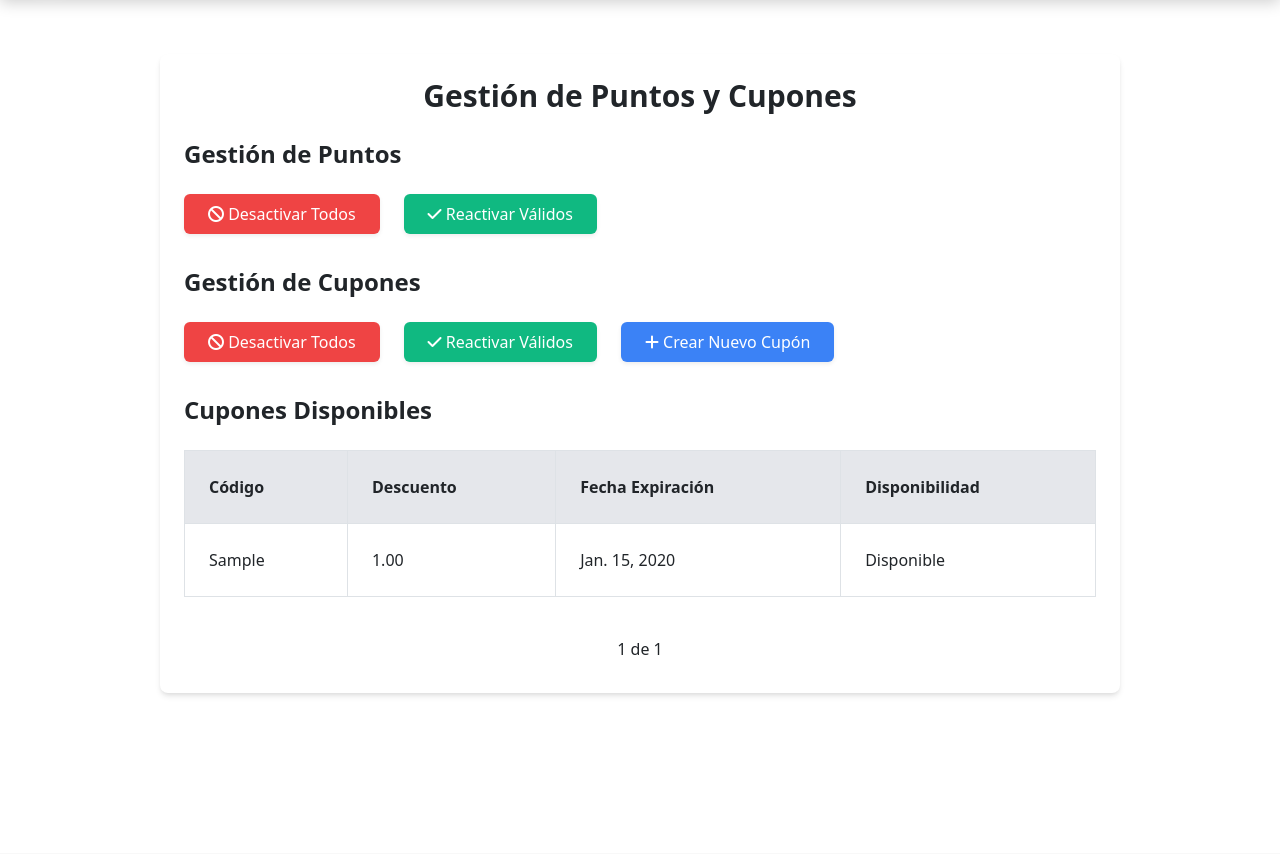
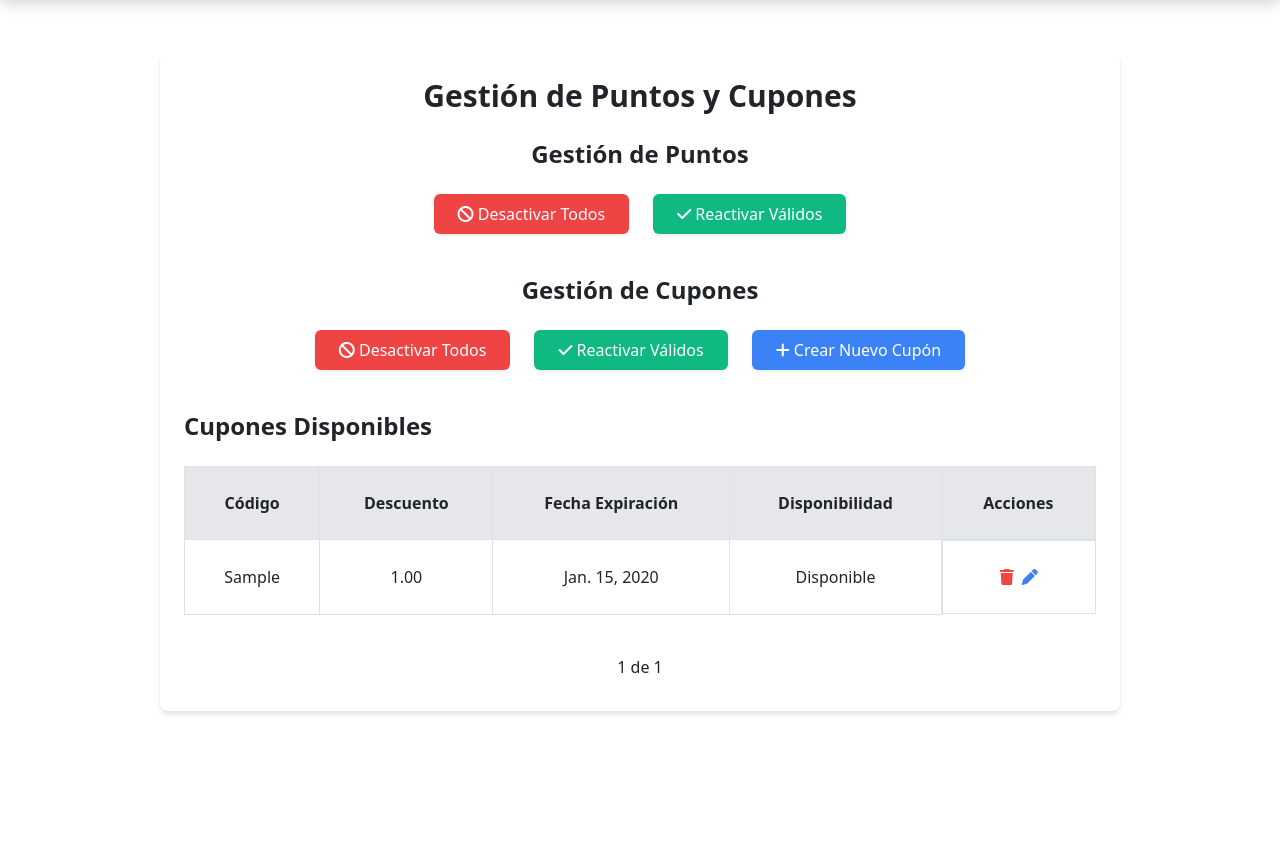
Before and after one commit to InfinityJaaR/App-Restaurant, a Django app: page /app/gestionar_regalias/ in a window 1280 px wide. Shown: the part 74-928 px from the top of the page. Before the commit the page ends 769 px from the top, so only its background shows below. Run offline with Django 5.2, Linux system fonts and the light colour scheme; tables that the repository leaves empty hold one stand-in row (values such as "Sample post").

Commit message:
Agregar eliminar y editar cupon

```diff
--- a/app/templates/Administrador/gestionarRegalias.html
+++ b/app/templates/Administrador/gestionarRegalias.html
@@ -26,45 +26,50 @@
         {% endif %}
 
         <!-- Gestión de Puntos -->
-        <div class="section mb-8">
+        <div class="section flex items-center justify-center">
+            <div class="text-center">
                 <h2 class="text-2xl font-semibold mb-4">Gestión de Puntos</h2>
-            <div class="header flex gap-4">
+                <div class="header flex flex-wrap gap-4 justify-center">
                     <form action="{% url 'desactivar_puntos' %}" method="POST" class="inline-block">
                         {% csrf_token %}
-                    <button type="submit" class="btn-action bg-red-500 text-white px-4 py-2 rounded-md shadow-sm transform transition duration-200 hover:bg-red-600 hover:shadow-md">
+                        <button type="submit" class="btn-action bg-red-500 text-white px-4 py-2 rounded-md shadow-sm transform transition duration-200 hover:bg-red-600 hover:shadow-md w-full md:w-auto">
                             <i class="fa-solid fa-ban"></i> Desactivar Todos
                         </button>
                     </form>
                     <form action="{% url 'reactivar_puntos' %}" method="POST" class="inline-block">
                         {% csrf_token %}
-                    <button type="submit" class="btn-action bg-green-500 text-white px-4 py-2 rounded-md shadow-sm transform transition duration-200 hover:bg-green-600 hover:shadow-md">
+                        <button type="submit" class="btn-action bg-green-500 text-white px-4 py-2 rounded-md shadow-sm transform transition duration-200 hover:bg-green-600 hover:shadow-md w-full md:w-auto">
                             <i class="fa-solid fa-check"></i> Reactivar Válidos
                         </button>
                     </form>
                 </div>
             </div>
+        </div>
 
         <!-- Gestión de Cupones -->
-        <div class="section mb-8">
+        <div class="section flex items-center justify-center">
+            <div class="text-center p-10">
                 <h2 class="text-2xl font-semibold mb-4">Gestión de Cupones</h2>
-            <div class="header flex gap-4 mb-6">
+                <div class="header flex flex-wrap gap-4 justify-center">
                     <form action="{% url 'desactivar_cupones' %}" method="POST" class="inline-block">
                         {% csrf_token %}
-                    <button type="submit" class="btn-action bg-red-500 text-white px-4 py-2 rounded-md shadow-sm transform transition duration-200 hover:bg-red-600 hover:shadow-md">
+                        <button type="submit" class="btn-action bg-red-500 text-white px-4 py-2 rounded-md shadow-sm transform transition duration-200 hover:bg-red-600 hover:shadow-md w-full md:w-auto">
                             <i class="fa-solid fa-ban"></i> Desactivar Todos
                         </button>
                     </form>
                     <form action="{% url 'reactivar_cupones' %}" method="POST" class="inline-block">
                         {% csrf_token %}
-                    <button type="submit" class="btn-action bg-green-500 text-white px-4 py-2 rounded-md shadow-sm transform transition duration-200 hover:bg-green-600 hover:shadow-md">
+                        <button type="submit" class="btn-action bg-green-500 text-white px-4 py-2 rounded-md shadow-sm transform transition duration-200 hover:bg-green-600 hover:shadow-md w-full md:w-auto">
                             <i class="fa-solid fa-check"></i> Reactivar Válidos
                         </button>
                     </form>
-                <button onclick="openModal()" class="btn-action bg-blue-500 text-white px-4 py-2 rounded-md shadow-sm transform transition duration-200 hover:bg-blue-600 hover:shadow-md">
+                    <button onclick="openModal()" class="btn-action bg-blue-500 text-white px-4 py-2 rounded-md shadow-sm transform transition duration-200 hover:bg-blue-600 hover:shadow-md w-full md:w-auto">
                         <i class="fa-solid fa-plus"></i> Crear Nuevo Cupón
                     </button>
                 </div>
             </div>
+        </div>
+
 
         <!-- Cupones Disponibles -->
         <div class="section mb-8">
@@ -73,23 +78,64 @@
                 <table class="table-auto w-full text-left border-collapse">
                     <thead>
                         <tr class="bg-gray-200">
-                            <th class="p-4 border">Código</th>
-                            <th class="p-4 border">Descuento</th>
-                            <th class="p-4 border">Fecha Expiración</th>
-                            <th class="p-4 border">Disponibilidad</th>
+                            <th class="p-4 border text-center">Código</th>
+                            <th class="p-4 border text-center">Descuento</th>
+                            <th class="p-4 border text-center">Fecha Expiración</th>
+                            <th class="p-4 border text-center">Disponibilidad</th>
+                            <th class="p-4 border text-center">Acciones</th>
                         </tr>
                     </thead>
                     <tbody>
                         {% for cupon in cupones %}
                         <tr>
-                            <td class="p-4 border">{{ cupon.codigo }}</td>
-                            <td class="p-4 border">{{ cupon.descuento }}</td>
-                            <td class="p-4 border">{{ cupon.fecha_expiracion }}</td>
-                            <td class="p-4 border">{{ cupon.disponibilidad|yesno:"Disponible,No disponible" }}</td>
+                            <td class="p-4 border text-center">{{ cupon.codigo }}</td>
+                            <td class="p-4 border text-center">{{ cupon.descuento }}</td>
+                            <td class="p-4 border text-center">{{ cupon.fecha_expiracion }}</td>
+                            <td class="p-4 border text-center">{{ cupon.disponibilidad|yesno:"Disponible,No disponible" }}</td>
+                            <td class="p-4 border flex gap-2 justify-center items-center">
+                                <form action="{% url 'eliminar_cupon' cupon.id_cupon %}" method="POST" class="inline-block">
+                                    {% csrf_token %}
+                                    <button type="submit" class="text-red-500 hover:text-red-700">
+                                        <i class="fa-solid fa-trash"></i>
+                                    </button>
+                                </form>
+                                <button onclick="openEditModal('{{ cupon.id_cupon }}', '{{ cupon.codigo }}', '{{ cupon.descuento }}', '{{ cupon.fecha_expiracion }}')" class="text-blue-500 hover:text-blue-700">
+                                    <i class="fa-solid fa-pen"></i>
+                                </button>
+                            </td>
                         </tr>
                         {% endfor %}
                     </tbody>
                 </table>
+            </div>
+        </div>
+
+        <!-- Modal para Editar Cupón -->
+        <div id="edit-modal" class="fixed z-10 inset-0 overflow-y-auto hidden">
+            <div class="flex items-center justify-center min-h-screen">
+                <div class="bg-white p-8 rounded-lg shadow-lg max-w-md w-full">
+                    <h2 class="text-xl font-bold mb-6">Editar Cupón</h2>
+                    <form id="edit-form" action="{% url 'editar_cupon' %}" method="POST">
+                        {% csrf_token %}
+                        <input type="hidden" name="id_cupon" id="edit-cupon-id">
+                        <div class="mb-4">
+                            <label for="edit-codigo" class="block text-sm font-medium mb-2">Código:</label>
+                            <input type="text" name="codigo" id="edit-codigo" class="w-full border border-gray-300 px-4 py-2 rounded-md" required>
+                        </div>
+                        <div class="mb-4">
+                            <label for="edit-descuento" class="block text-sm font-medium mb-2">Descuento:</label>
+                            <input type="number" step="0.01" name="descuento" id="edit-descuento" class="w-full border border-gray-300 px-4 py-2 rounded-md" required>
+                        </div>
+                        <div class="mb-4">
+                            <label for="edit-fecha-expiracion" class="block text-sm font-medium mb-2">Fecha Expiración:</label>
+                            <input type="date" name="fecha_expiracion" id="edit-fecha-expiracion" class="w-full border border-gray-300 px-4 py-2 rounded-md" required>
+                        </div>
+                        <div class="flex justify-end gap-4">
+                            <button type="button" onclick="closeEditModal()" class="bg-gray-500 text-white px-4 py-2 rounded-md hover:bg-gray-600">Cancelar</button>
+                            <button type="submit" class="bg-blue-500 text-white px-4 py-2 rounded-md hover:bg-blue-600">Guardar</button>
+                        </div>
+                    </form>
+                </div>
             </div>
         </div>
 
@@ -152,5 +198,17 @@
     function closeModal() {
         document.getElementById('modal').classList.add('hidden');
     }
+
+    function openEditModal(id_cupon, codigo, descuento, fechaExpiracion) {
+        document.getElementById('edit-cupon-id').value = id_cupon;
+        document.getElementById('edit-codigo').value = codigo;
+        document.getElementById('edit-descuento').value = descuento;
+        document.getElementById('edit-fecha-expiracion').value = fechaExpiracion;
+        document.getElementById('edit-modal').classList.remove('hidden');
+    }
+
+    function closeEditModal() {
+        document.getElementById('edit-modal').classList.add('hidden');
+    }
 </script>
 {% endblock %}
--- a/app/urls.py
+++ b/app/urls.py
@@ -23,6 +23,8 @@ urlpatterns = [
     path('desactivar_cupones/', desactivar_cupones, name='desactivar_cupones'),
     path('reactivar_cupones/', reactivar_cupones, name='reactivar_cupones'),
     path('crear_cupon/', crear_cupon, name='crear_cupon'),
+    path('eliminar_cupon/<int:id_cupon>/', eliminar_cupon, name='eliminar_cupon'),
+    path('editar_cupon/', editar_cupon, name='editar_cupon'),
     path('gestionar_regalias/', gestionar_regalias, name='gestionar_regalias'),
     path('consultar_menu/', consultar_menu, name='consultar_menu'),
     path('consultar_menu_dia/', consultar_menu_dia, name='consultar_menu_dia'),
--- a/app/views.py
+++ b/app/views.py
@@ -418,6 +418,30 @@ def crear_cupon(request):
         messages.success(request, 'Cupón creado exitosamente.')
         return redirect('gestionar_regalias')
 
+def eliminar_cupon(request, id_cupon):
+    cupon = get_object_or_404(Cupon, id_cupon=id_cupon)
+    if request.method == 'POST':
+        cupon.delete()
+        messages.success(request, 'Cupon eliminado correctamente.')
+        return redirect('gestionar_regalias')  # Cambia al nombre de tu vista correspondiente
+    return JsonResponse({'error': 'Método no permitido'}, status=405)
+
+@csrf_exempt
+def editar_cupon(request):
+    if request.method == 'POST':
+        id_cupon = request.POST.get('id_cupon')
+        codigo = request.POST.get('codigo')
+        descuento = request.POST.get('descuento')
+        fecha_expiracion = request.POST.get('fecha_expiracion')
+        cupon = get_object_or_404(Cupon, id_cupon=id_cupon)
+        cupon.codigo = codigo
+        cupon.descuento = descuento
+        cupon.fecha_expiracion = fecha_expiracion
+        cupon.save()
+        messages.success(request, 'Cupon modificado correctamente.')
+        return redirect('gestionar_regalias')  # Cambia al nombre de tu vista correspondiente
+    return JsonResponse({'error': 'Método no permitido'}, status=405)
+
 def gestionar_regalias(request):
     cupones_list = Cupon.objects.all()
     query = request.GET.get('q')
```
Lines whose indentation alone changed are shown as unchanged.
